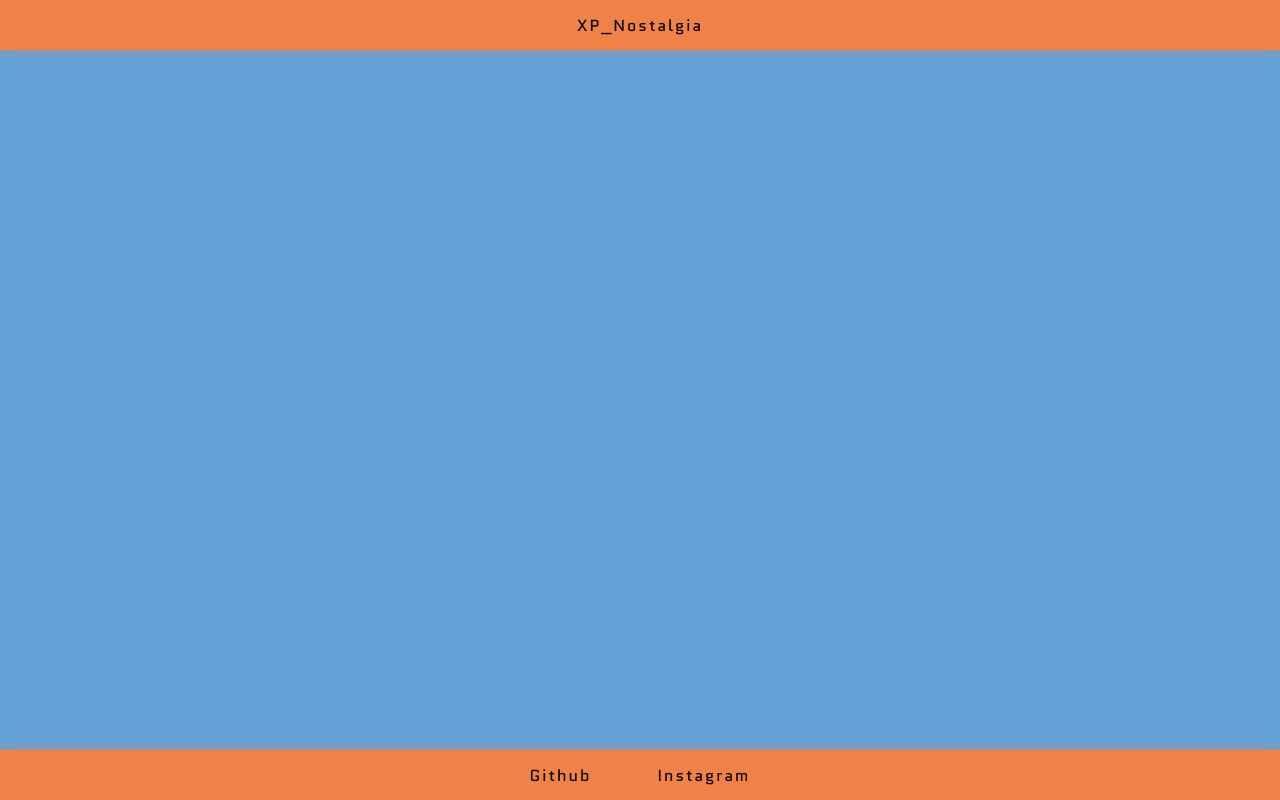
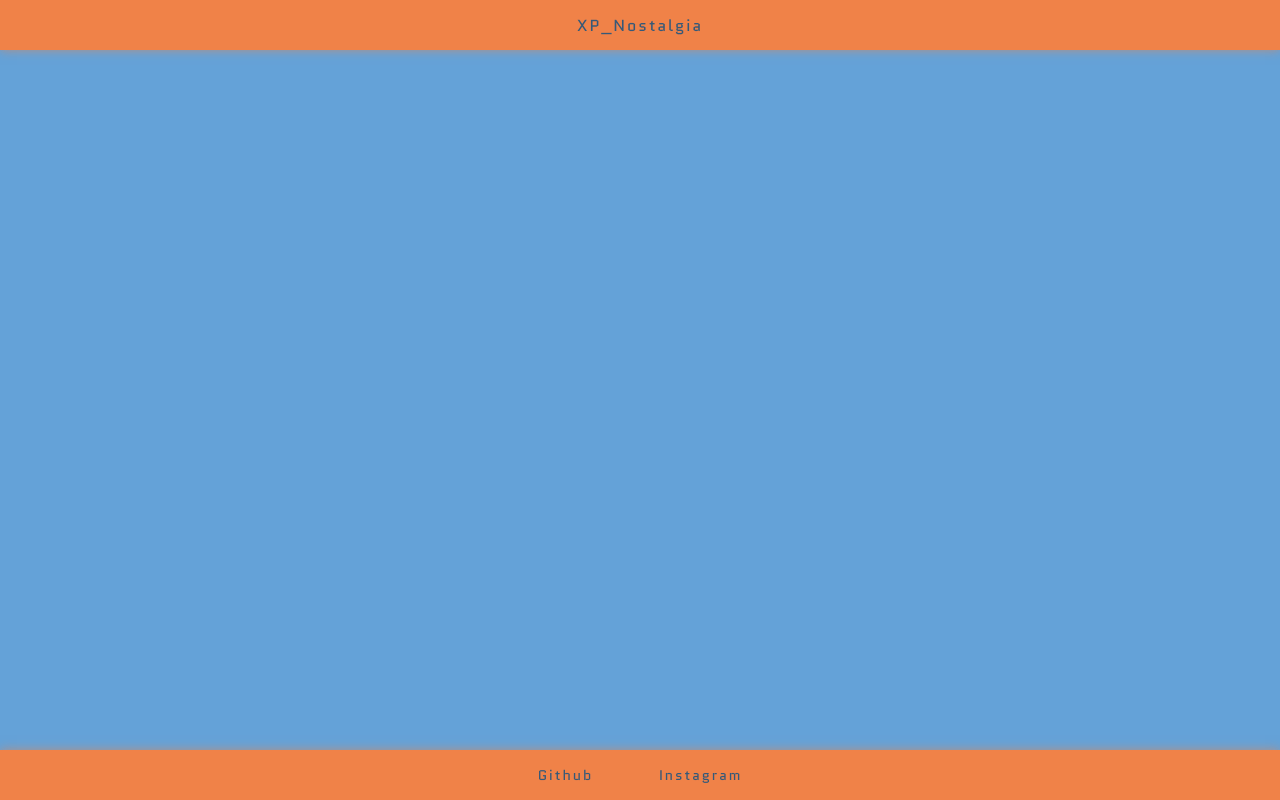
Before and after one commit to Newellso1/XP-Soundboad, a plain HTML site: page index.html in a window 1280 px wide. Drawn offline with nearby package versions, Linux system fonts and the light colour scheme.

Commit message:
Further Styling

```diff
--- a/index.html
+++ b/index.html
@@ -22,8 +22,8 @@
     <div class="main"></div>
     <div class="footer">
         <ul>
-            <li>Github</li>
-            <li>Instagram</li>
+            <li><a href="https://github.com/Newellso1">Github</a></li>
+            <li><a href="https://www.instagram.com/samnewell91/">Instagram</a></li>
         </ul>
     </div>
 
--- a/styles.css
+++ b/styles.css
@@ -13,6 +13,7 @@ body {
 }
 
 .header, .footer {
+    color: #355979;
     height: 50px;
     display: flex;
     justify-content: center;
@@ -22,10 +23,19 @@ body {
     letter-spacing: 2px;
 }
 
+.footer {
+    font-size: 14px;
+}
+
 .footer ul li {
     display: inline;
     margin: 0 30px 0 30px;
 }
+
+.footer a {
+    text-decoration: none;
+    color: #355979;
+}
 .main {
     flex: 1;
 }
```
